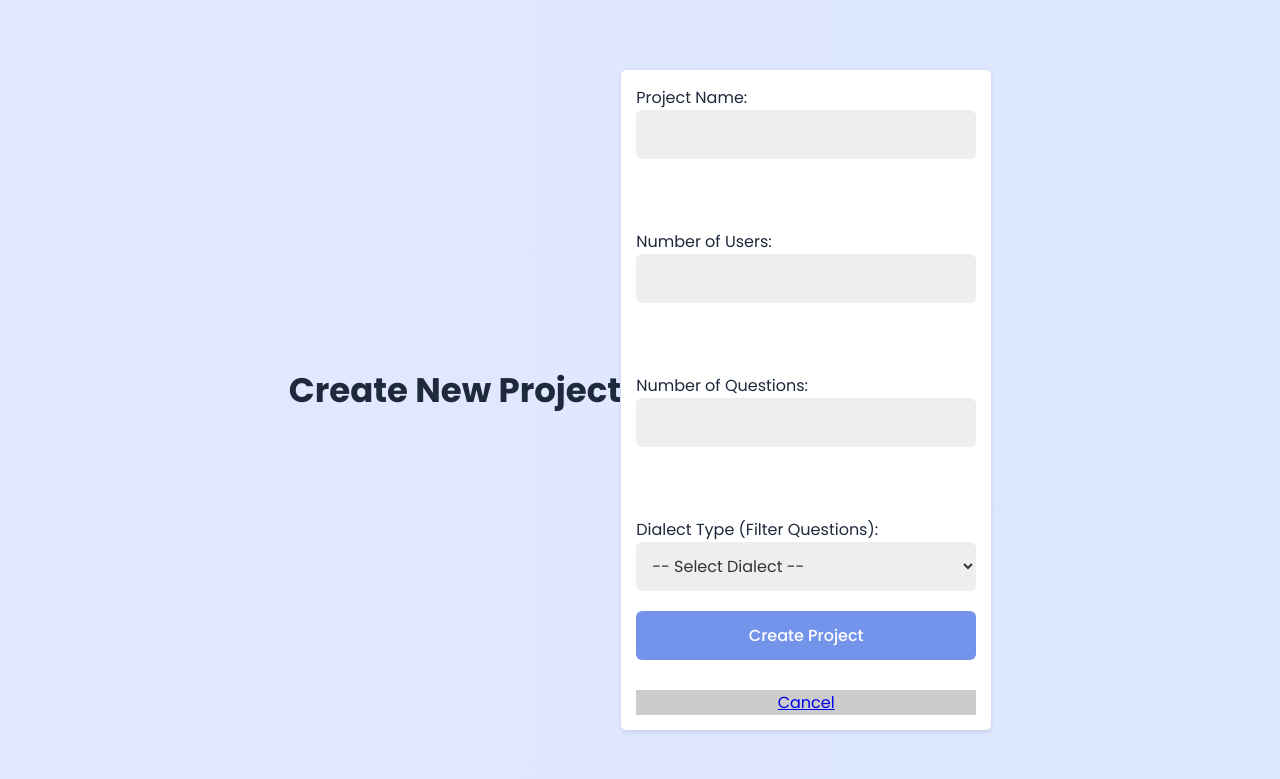
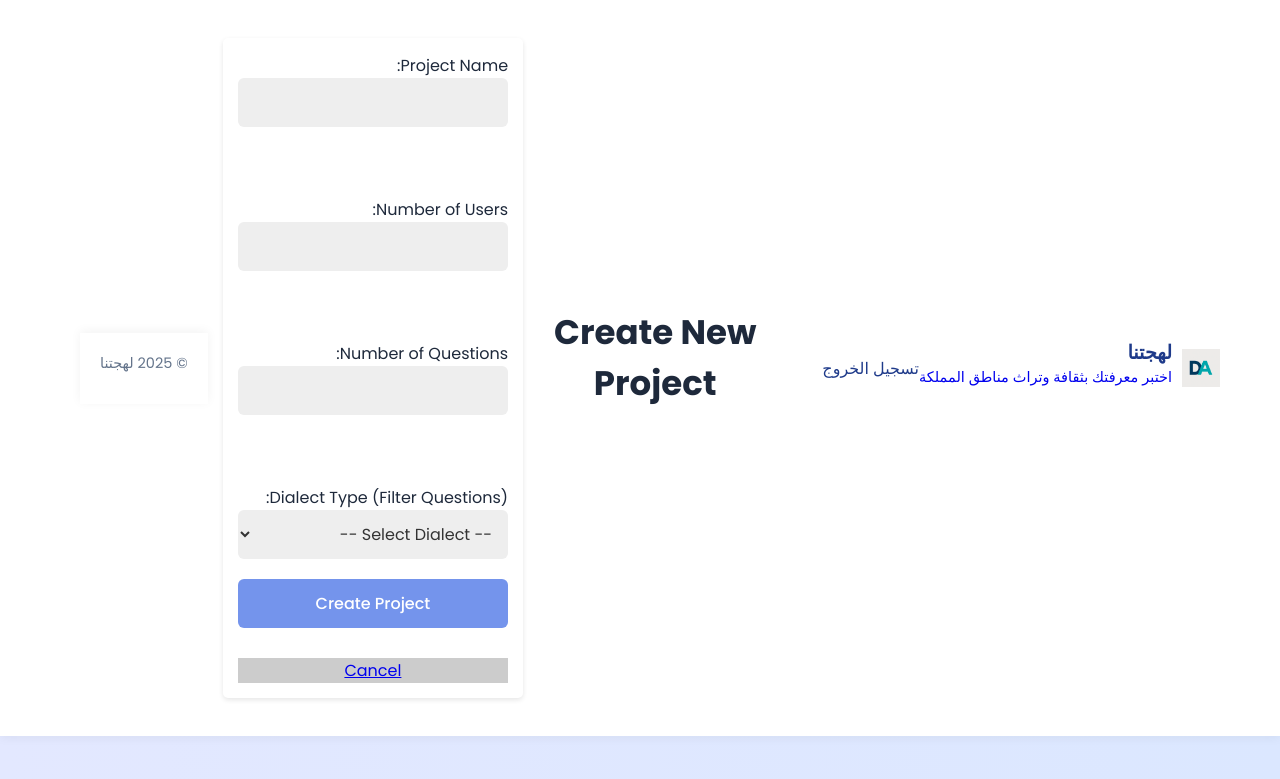
Before and after one commit to AmrBinMohmmad/Turath, a PHP site: page /create_project.php in a window 1280 px wide. Shown: the top 779 px of the page. Run offline with PHP 8.4, Linux system fonts and the light colour scheme; data comes from the database, SQL or seed files in the repository; data that the repository does not hold is empty.

Commit message:
Update create_project.php with RTL support and layout

```diff
--- a/create_project.php
+++ b/create_project.php
@@ -56,13 +56,30 @@ if($_SERVER['REQUEST_METHOD']==='POST'){
 }
 ?>
 <!DOCTYPE html>
-<html>
+<html lang="ar" dir="rtl">
 <head>
-<meta charset="utf-8">
-<title>Create Project</title>
+  <meta charset="UTF-8" />
+  <meta name="viewport" content="width=device-width, initial-scale=1.0" />
+  <title>إنشاء اختبار| لهجتنا</title>
+  <link rel="icon" type="image/png" href="Favicon.png">
   <link rel="stylesheet" href="style.css">
 </head>
+
 <body>
+<header class="navbar">
+  <a href="index.html" class="logo" style="text-decoration:none;">
+    <img src="Favicon.png" alt="logo">
+    <div class="logo-text">
+      <h1 class="site-title">لهجتنا</h1>
+      <p class="site-tagline">اختبر معرفتك بثقافة وتراث مناطق المملكة</p>
+    </div>
+  </a>
+   <nav>
+    <a href="logout.php">تسجيل الخروج</a>
+  </nav>
+
+<main class="types-wrapper">
+
 <div class="container">
     <h2>Create New Project</h2>
     <form method="post" class="card">
@@ -85,5 +102,9 @@ if($_SERVER['REQUEST_METHOD']==='POST'){
         <a class="button secondary" href="admin_page.php" style="text-align:center; display:block; margin-top:10px; background:#ccc;">Cancel</a>
     </form>
     </div>
+
+<footer>
+  <p>© 2025 لهجتنا</p>
+</footer>
 </body>
 </html>
```
Lines whose indentation alone changed are shown as unchanged.
